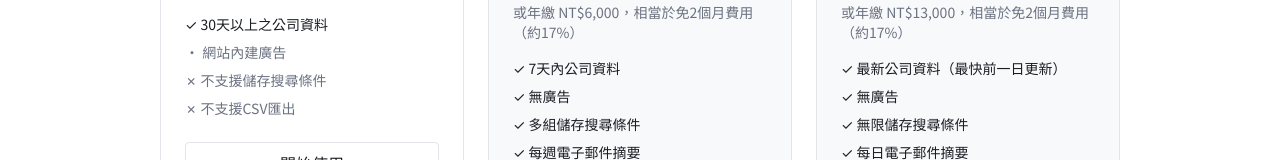
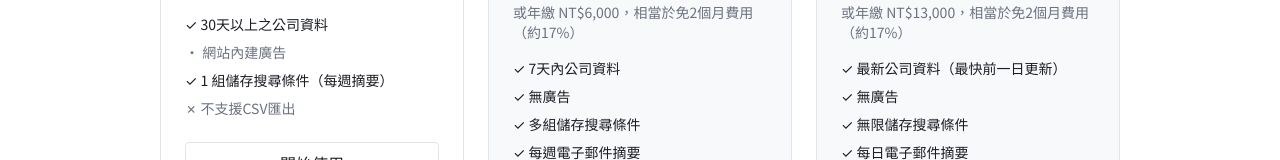
Before and after one commit to verymeanguy13-lab/tw-leads-radar, a Next.js app: page /pricing in a window 1280 px wide. Shown: the part 296-456 px from the top of the page. Built offline with nearby package versions, Linux system fonts and the light colour scheme; no server answers.

Commit message:
Fix free-tier pricing copy: 1 saved search, not 0 (matches Section 7 / Session 19 spec)

```diff
--- a/app/(marketing)/pricing/page.tsx
+++ b/app/(marketing)/pricing/page.tsx
@@ -30,7 +30,7 @@ export default async function PricingPage() {
           <ul className="text-sm space-y-2 mb-6">
             <li>{"\u2713 30\u5929\u4ee5\u4e0a\u4e4b\u516c\u53f8\u8cc7\u6599"}</li>
             <li className="text-secondary">{"\u2022 \u7db2\u7ad9\u5167\u5efa\u5ee3\u544a"}</li>
-            <li className="text-secondary">{"\u2717 \u4e0d\u652f\u63f4\u5132\u5b58\u641c\u5c0b\u689d\u4ef6"}</li>
+            <li>{"\u2713 1 \u7d44\u5132\u5b58\u641c\u5c0b\u689d\u4ef6\uff08\u6bcf\u9031\u6458\u8981\uff09"}</li>
             <li className="text-secondary">{"\u2717 \u4e0d\u652f\u63f4CSV\u532f\u51fa"}</li>
           </ul>
           <Link href="/login" className="block text-center border border-default rounded px-4 py-2">
```
